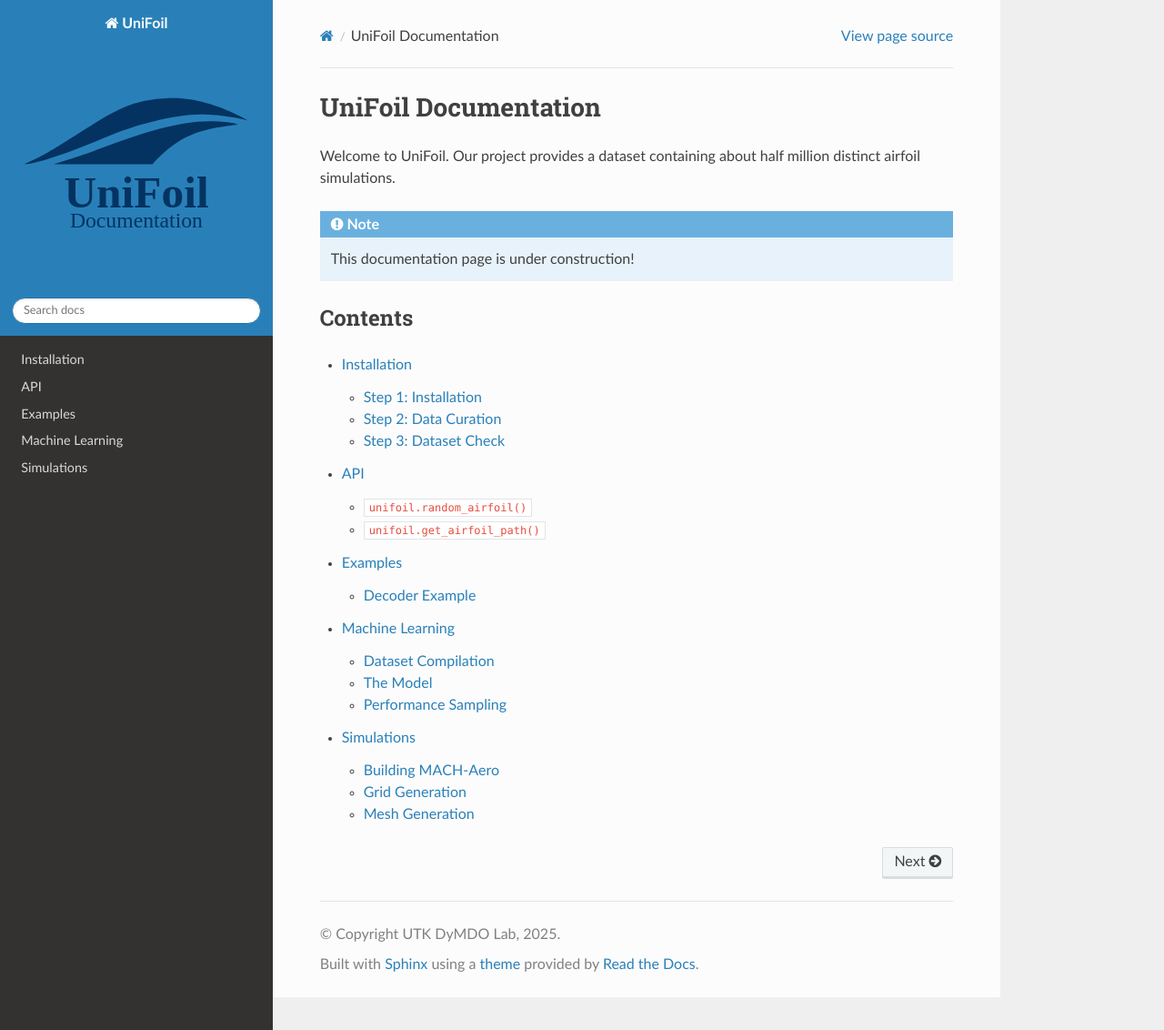
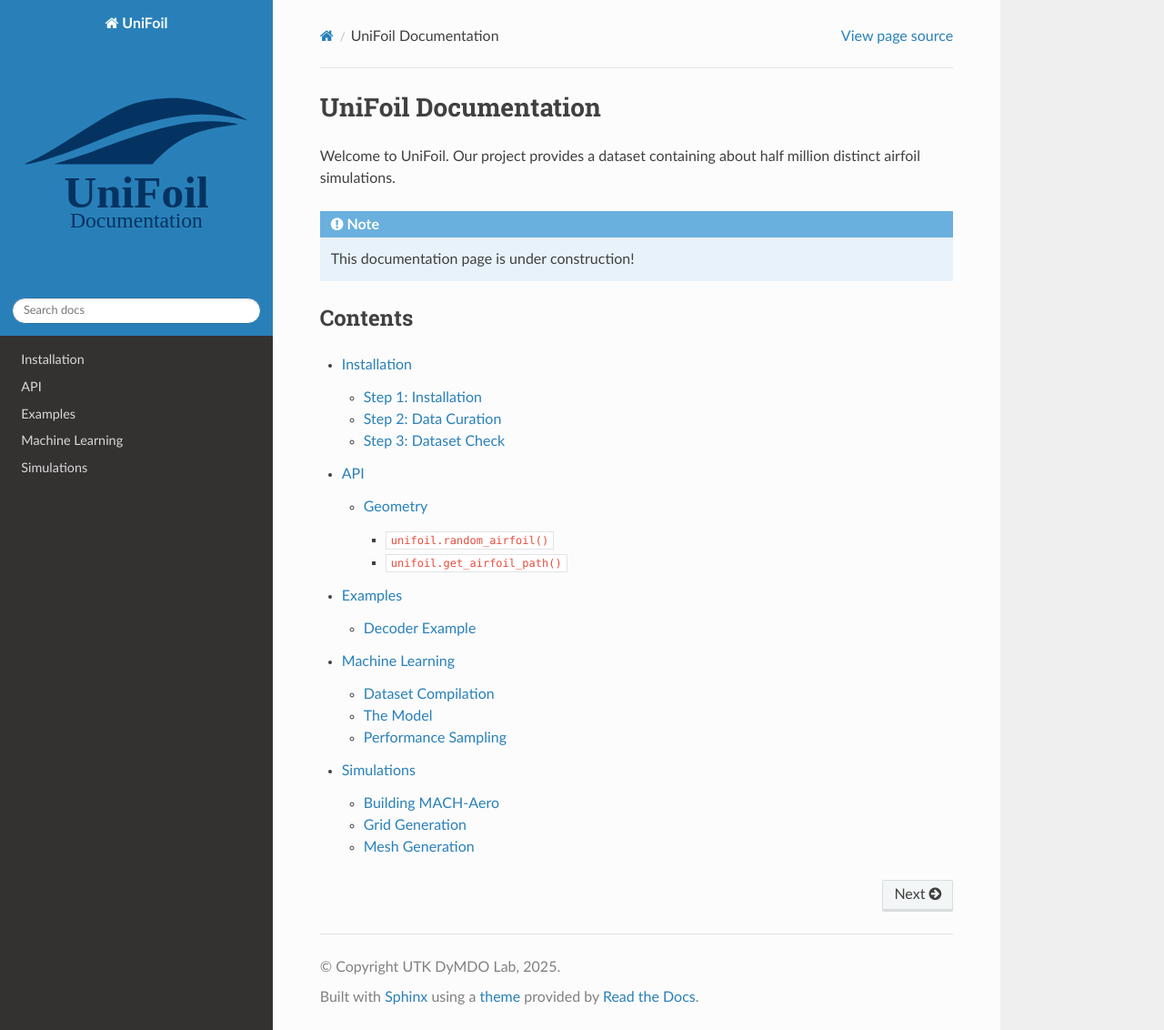
Before and after one commit to BenjaminMelanson/unifoilDocs, a Sphinx documentation site: the page built from docs/source/index.rst, in a window 1280 px wide and 1132 px high. Shown: the whole window at 91% size. Built offline with Sphinx 7.4.7 and the Read the Docs theme 3.1.0, drawn with Linux system fonts in a browser that asks for light colours.

```diff
--- a/docs/source/api.rst
+++ b/docs/source/api.rst
@@ -1,7 +1,10 @@
 API
 ===
 Welcome to the API Documentation!
-Below is all of the critical functions needed to utilize the UniFoil Dataset.
+Below is a list of all of the functions needed to utilize the UniFoil Dataset.
+
+Geometry
+--------
 
 .. autosummary::
    :toctree: generated
```
